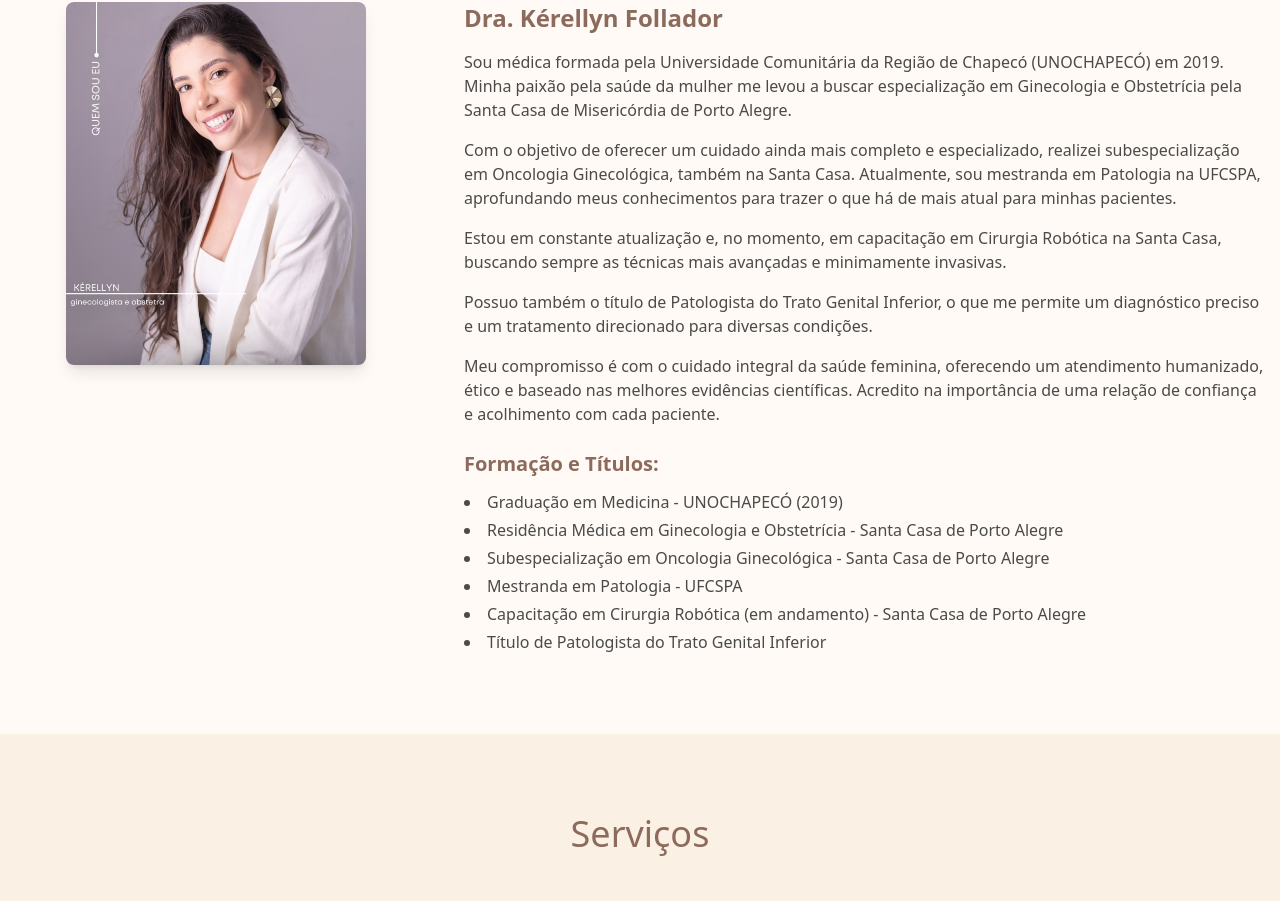
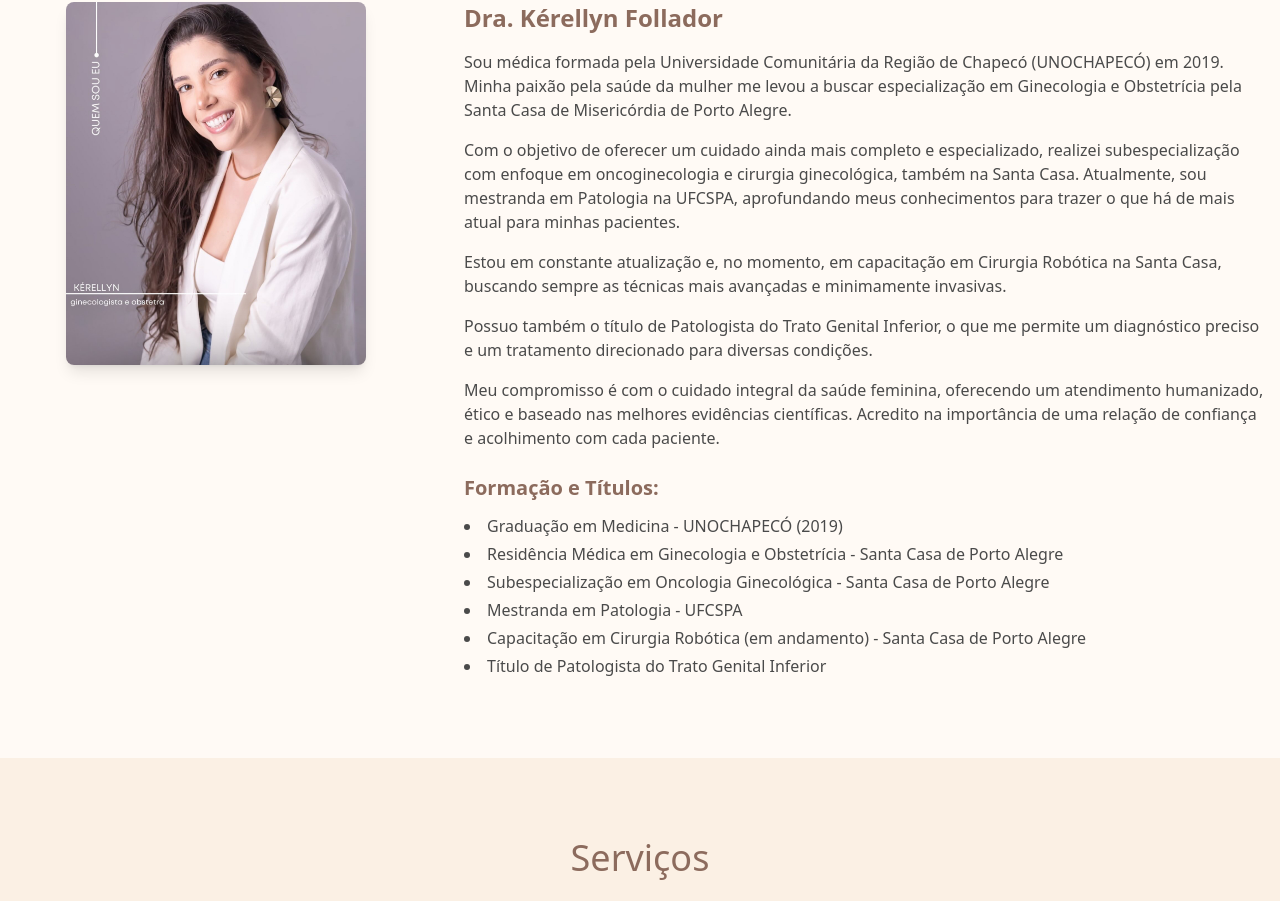
Before and after one commit to fkerellyn/dra-kerellyn-follador-site, a Next.js app: page / in a window 1280 px wide. Shown: the part 1066-1967 px from the top of the page. Built offline with nearby package versions, Linux system fonts and the light colour scheme.

Commit message:
Update page.tsx

```diff
--- a/src/app/page.tsx
+++ b/src/app/page.tsx
@@ -77,7 +77,7 @@ export default function Home() {
                   Sou médica formada pela Universidade Comunitária da Região de Chapecó (UNOCHAPECÓ) em 2019. Minha paixão pela saúde da mulher me levou a buscar especialização em Ginecologia e Obstetrícia pela Santa Casa de Misericórdia de Porto Alegre.
                 </p>
                 <p className="mb-4">
-                  Com o objetivo de oferecer um cuidado ainda mais completo e especializado, realizei subespecialização em Oncologia Ginecológica, também na Santa Casa. Atualmente, sou mestranda em Patologia na UFCSPA, aprofundando meus conhecimentos para trazer o que há de mais atual para minhas pacientes.
+                  Com o objetivo de oferecer um cuidado ainda mais completo e especializado, realizei subespecialização com enfoque em oncoginecologia e cirurgia ginecológica, também na Santa Casa. Atualmente, sou mestranda em Patologia na UFCSPA, aprofundando meus conhecimentos para trazer o que há de mais atual para minhas pacientes.
                 </p>
                 <p className="mb-4">
                   Estou em constante atualização e, no momento, em capacitação em Cirurgia Robótica na Santa Casa, buscando sempre as técnicas mais avançadas e minimamente invasivas.
```
